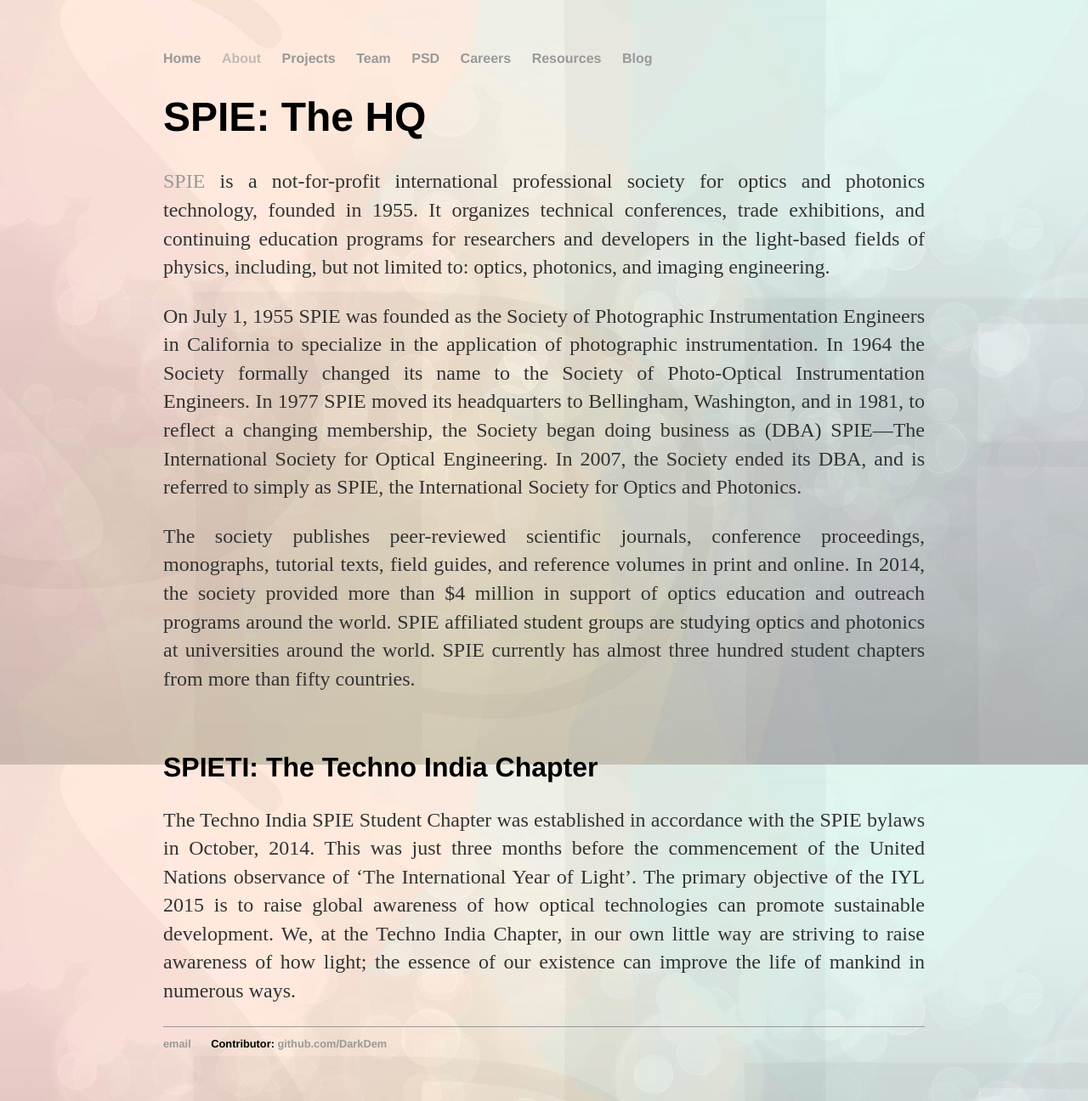
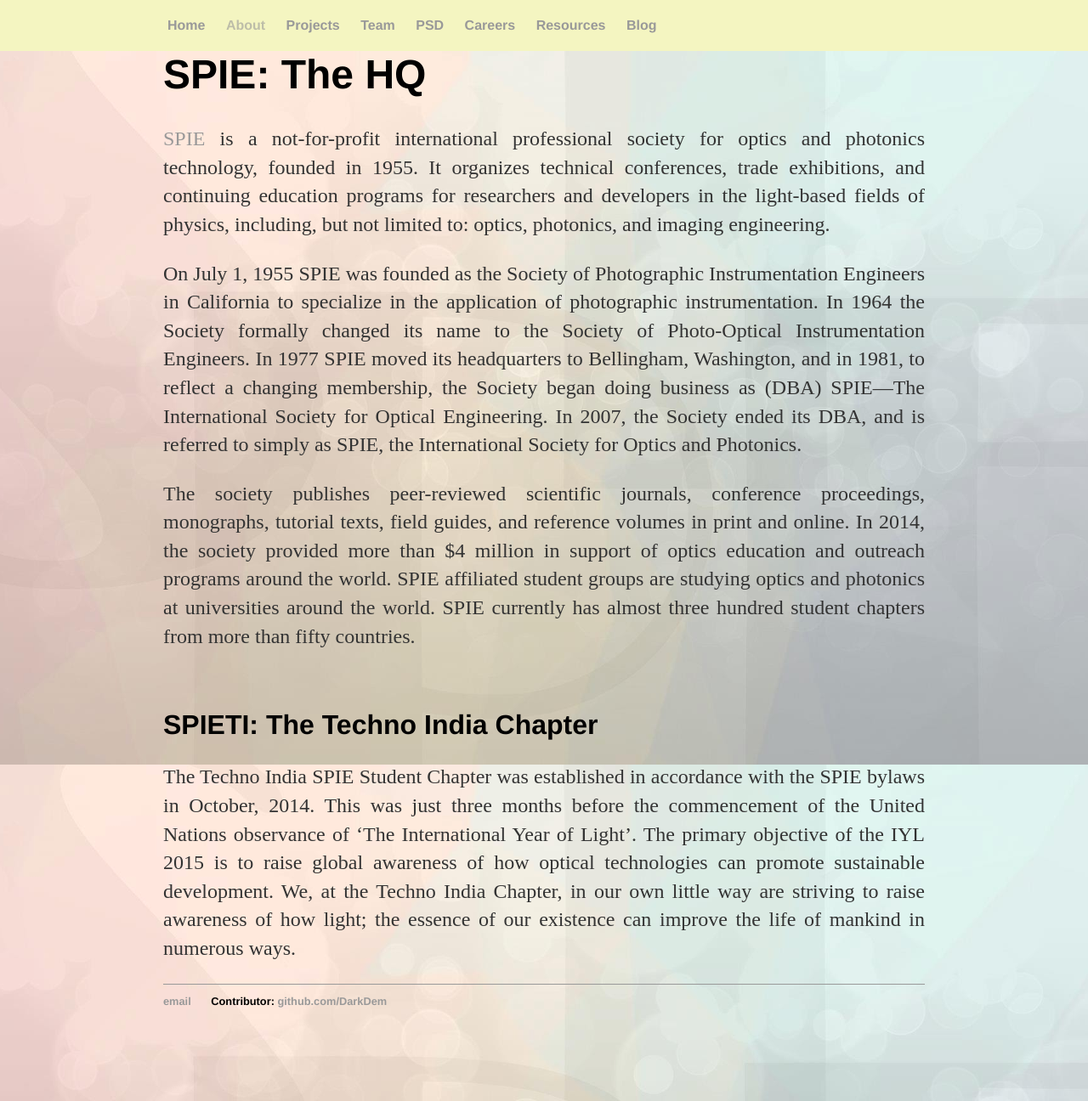
Before and after one commit to spietichapter/home, a Jekyll site: the page built from about/index.html, in a window 1280 px wide and 1296 px high. Shown: the whole window at 85% size. Built offline with Jekyll 4.4.1, drawn with Linux system fonts in a browser that asks for light colours.

Commit message:
Update default1.html

```diff
--- a/_layouts/default1.html
+++ b/_layouts/default1.html
@@ -6,7 +6,8 @@
 		<link rel="stylesheet" type="text/css" href="../cssfiles/main1.css">
 	</head>
 	<body>
-		<nav>
+		<div class=statical>
+		<nav class=stylenav>
     		<ul>
         		<li><a href="/spieti">Home</a></li>
 	        	<li><a href="/" class="notactive">About</a></li>
@@ -18,6 +19,7 @@
         		<li><a href="/spieti/blog">Blog</a></li>
     		</ul>
 		</nav>
+		</div>
 		<div class="container">
     		<div class="blurb">
 
```
